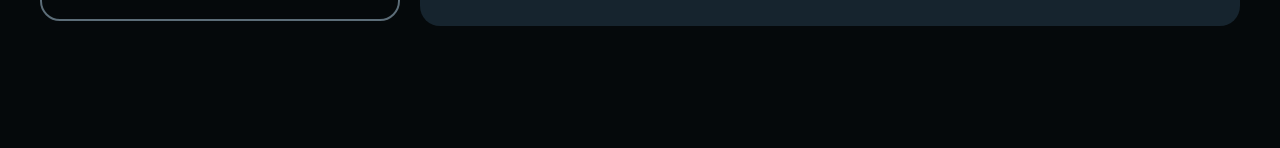
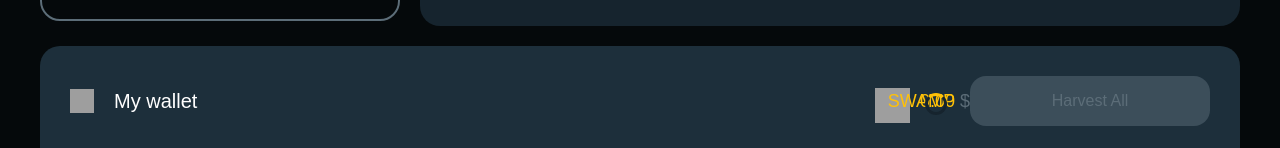
Before and after one commit to jeffrywilson/Daedalyst, a React (Create React App) app: page /statistics in a window 1280 px wide. Shown: the part 652-800 px from the top of the page. Built offline with nearby package versions, Linux system fonts and the light colour scheme; grey boxes are pictures that could not be loaded; a web font is replaced by a local one.

Commit message:
add wallet-container

```diff
--- a/src/App.css
+++ b/src/App.css
@@ -109,3 +109,19 @@ a.btn, div.btn {
   text-align: center;
   line-height: 50px;
 }
+
+.txt {
+  position: relative;
+  font-size: 16px;
+}
+
+a.btn.disabled.alt, div.btn.disabled.alt {
+  background-color: var(--c-background-2);
+}
+
+a.btn.disabled, div.btn.disabled {
+  background-color: var(--c-background-3);
+  cursor: not-allowed;
+  color: var(--c-txt-2);
+  box-shadow: none;
+}
--- a/src/pages/statics/index.styled.tsx
+++ b/src/pages/statics/index.styled.tsx
@@ -121,4 +121,174 @@ export const StaticsContainer = styled.div`
       padding: 30px;
     }
   }
+
+  .wallet-container {
+    display: flex;
+    width: 100%;
+    flex-direction: column;
+    border-radius: var(--r-border-3);
+    background-color: var(--c-background-4);
+    margin: 20px 0;
+    height: 516px;
+    padding: 30px;
+    .info-strip {
+      display: flex;
+      flex-direction: row;
+      align-items: center;
+      font-size: 20px;
+      .wallet-ttl {
+        font-size: 20px;
+        margin-left: 20px;
+      }
+      .harvest-amount {
+        display: flex;
+        flex-direction: row;
+        margin-left: auto;
+        .swamp-amount {
+          position: relative;
+          color: var(--c-primary);
+          font-size: 18px;
+          &::before {
+            content: '';
+            position: absolute;
+            display: block;
+            width: 35px;
+            height: 35px;
+            background: url(../img/symbols/swamp.svg) no-repeat;
+            left: -45px;
+            top: -3px;
+          }
+          &::after {
+            content: 'SWAMP';
+            position: absolute;
+            display: block;
+            font-size: 18px;
+            color: var(--c-primary);
+            right: 0;
+            top: 0;
+          }
+        }
+        .swamp-value {
+          font-size: 18px;
+          color: var(--c-txt-2);
+          margin-left: 5px;
+        }
+        &.loading .swamp-amount .swamp-value {
+          visibility: hidden;
+        }
+      }
+      .txt.loading {
+        width: 30px;
+        height: fit-content;
+        &::after {
+          content: '';
+          position: absolute;
+          display: block;
+          width: 16px;
+          height: 16px;
+          border: 3px solid var(--c-background-3);
+          border-top: 3px solid var(--c-primary);
+          border-radius: 50%;
+          animation: rotate 1s linear infinite;
+          left: calc(50% - 10px);
+          top: 2px;
+        }
+      }
+
+      .btn.harvest-all {
+        width: 240px;
+        margin-left: 20px;
+      }
+    }
+    .seperator {
+      width: 100%;
+      height: 2px;
+      margin: 30px 0;
+      background-color: var(--c-background-3);
+    }
+    .bottom-container {
+      display: flex;
+      flex-direction: row;
+      height: 100%;
+      .box {
+        display: flex;
+        width: calc(50% - 20px);
+        flex-direction: column;
+        .head {
+          display: flex;
+          flex-direction: row;
+          font-size: 18px;
+          .deposit-container {
+            display: flex;
+            flex-direction: row;
+            margin-left: auto;
+            align-items: center;
+            .ttl {
+              font-size: 16px;
+              color: var(--c-txt-2);
+              margin-right: 10px;
+            }
+          }
+        }
+
+        .list-container {
+          position: relative;
+          display: flex;
+          flex-direction: column;
+          height: 100%;
+          max-height: 290px;
+          overflow-y: auto;
+          margin-top: 30px;
+          .scroll-container {
+            display: flex;
+            flex-direction: column;
+            .itm {
+              display: flex;
+              width: 100%;
+              height: 90px;
+              background-color: var(--c-background-3);
+              border-radius: var(--r-border-3);
+              padding: 0 30px;
+              align-items: center;
+              font-size: 18px;
+              &.template{
+                display: none;
+              }
+              .symbols {
+                display: flex;
+                flex-direction: row;
+                img {
+                  width: 40px;
+                  height: 40px;
+                }
+              }
+              .vaules {
+                display: flex;
+                width: 100%;
+                flex-direction: row;
+                margin-left: 20px;
+                .amount {
+                  margin-left: auto;
+                  color: var(--c-txt);
+                  .estimate {
+                    color: var(--c-txt-2);
+                  }
+                }
+              }
+            }
+
+            .btn.deposit {
+              position: relative;
+              margin: 20px auto 0;
+              width: 200px;
+            }
+          }
+        }
+      }
+
+      .box:nth-of-type(2) {
+        margin-left: 40px;
+      }
+    }
+  }
 `;
--- a/src/pages/statics/index.tsx
+++ b/src/pages/statics/index.tsx
@@ -43,6 +43,63 @@ const Statics = () => {
 
         </div>
       </div>
+
+
+      <div className="wallet-container">
+        <div className="info-strip">
+          <img width="24" height="24" src="/static/frontend/img/wallet.svg" />
+          <div className="wallet-ttl">My wallet</div>
+          <div className="txt loading harvest-amount">
+            <div className="swamp-amount">0.00</div>
+            <div className="swamp-value">$(0.00)</div>
+          </div>
+          <div className="btn primary harvest-all disabled alt">Harvest All</div>
+        </div>
+
+        <div className="seperator"></div>
+
+        <div className="bottom-container">
+          <div className="box">
+            <div className="head">
+              <div className="ttl">Deposits in Vaults</div>
+              <div className="deposit-container">
+                <div className="ttl">My total deposit:</div>
+                <div className="value">$0.00</div>
+              </div>
+            </div>
+
+            <div className="list-container deposit-vaults no-deposits">
+              <div className="scroll-container">
+                <div className="itm template" data-symbols-url="/static/frontend/img/symbols/" data-symbols-custom-url="/static/frontend/img/symbols/custom/">
+                  <div className="symbols">
+                    <img src="/static/frontend/img/symbols/swamp.svg" />
+                    <img src="/static/frontend/img/symbols/swamp.svg" />
+                  </div>
+                  <div className="values">
+                    <div className="ttl">Swamp</div>
+                    <div className="amount">0 <span className="estimate">($0.00)</span></div>
+                  </div>
+                </div>
+                <a className="btn secondary deposit" href="/app/">Deposit to Vaults</a>
+              </div>
+            </div>
+          </div>
+
+          <div className="box">
+            <div className="head">
+              <div className="ttl">Top 3 Earning Vaults</div>
+                <div className="deposit-container">
+                  <div className="ttl">(Yearly)</div>
+                </div>
+              </div>
+              <div className="list-container">
+            </div>
+          </div>
+
+        </div>
+      </div>
+
+
     </StaticsContainer>
   );
 };
```
